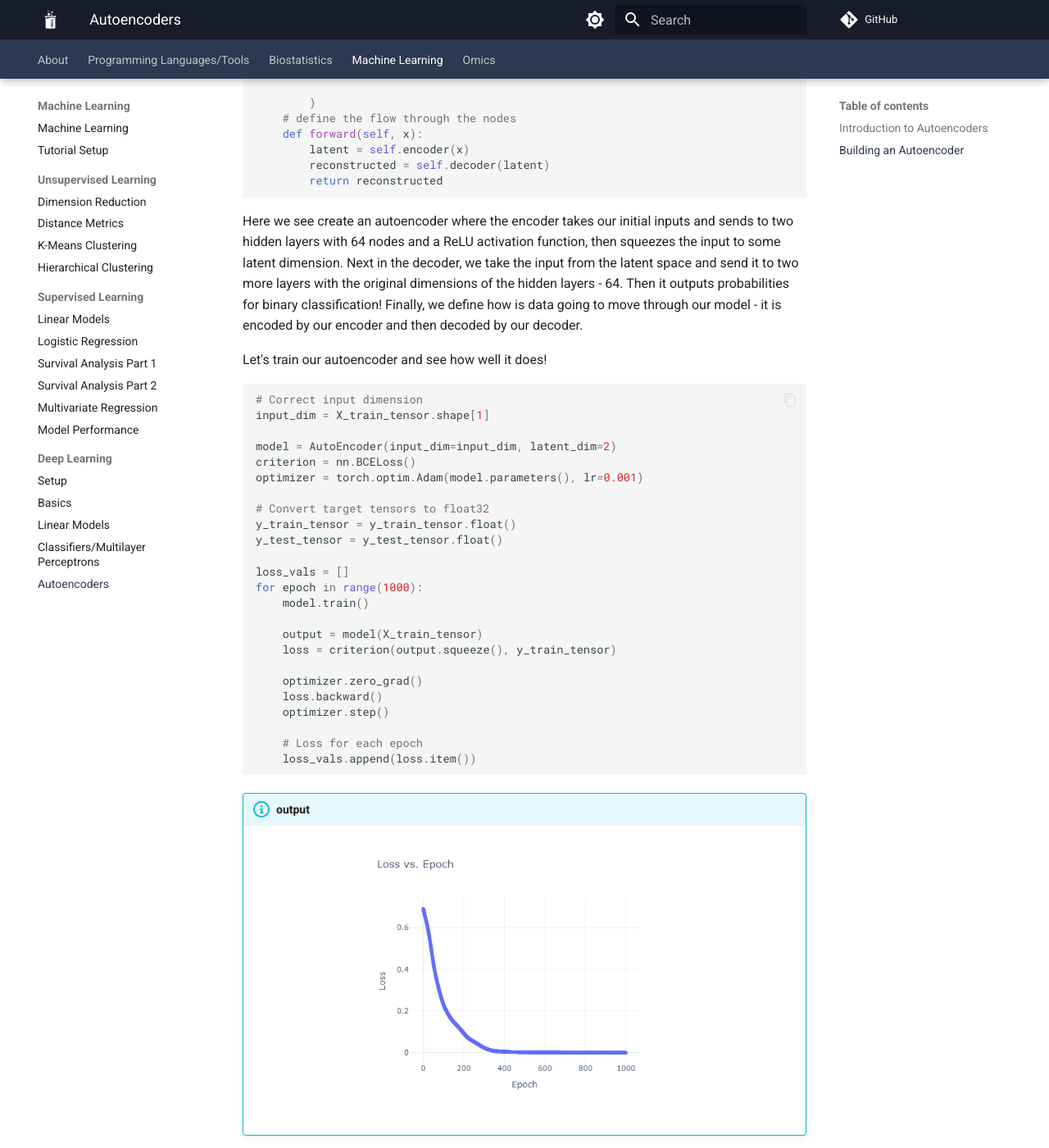
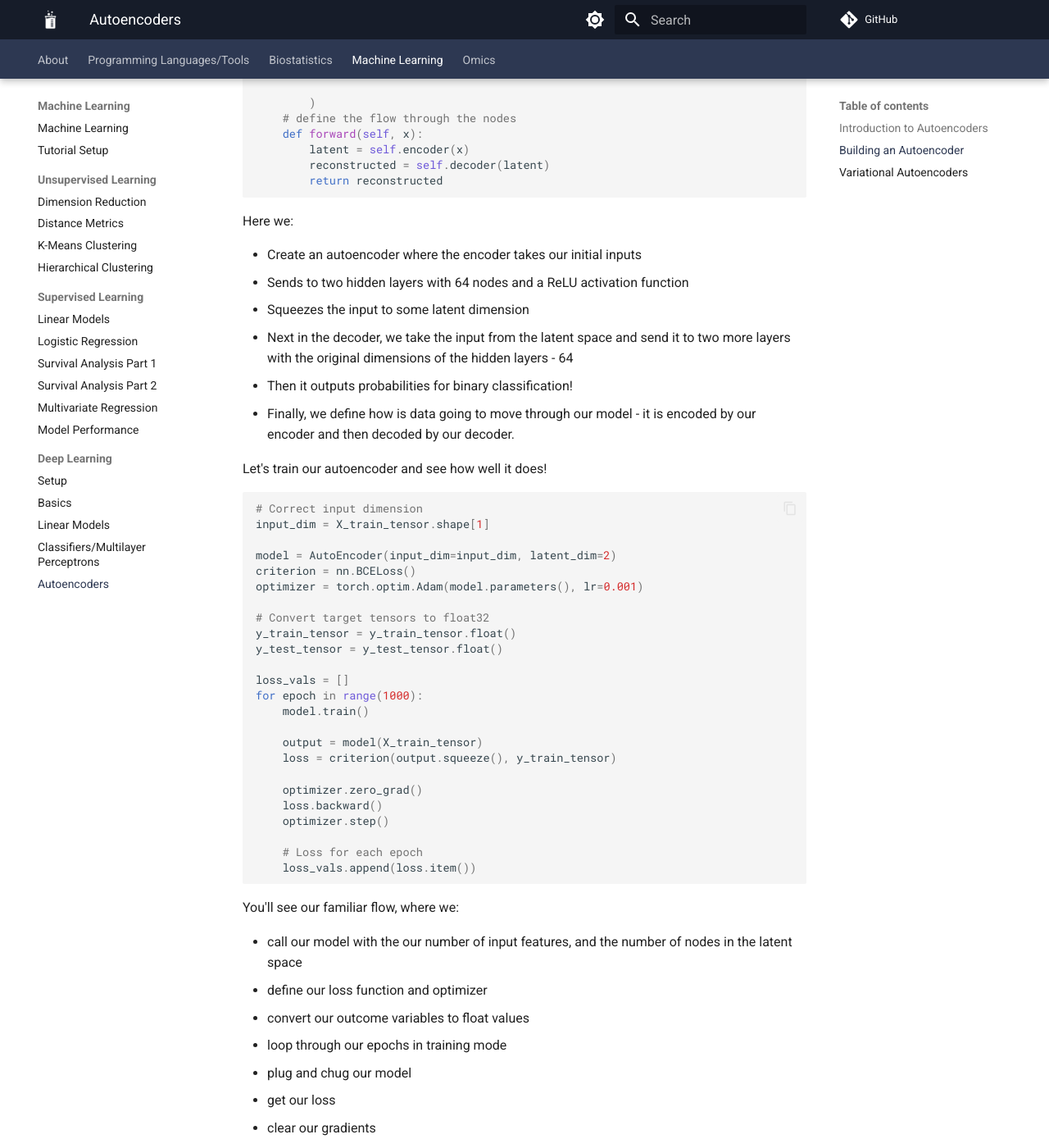
Before and after one commit to comp-tox-jhu/CompToxLab, an MkDocs documentation site: the page built from docs/machine_learning/deep_learning/04_autoencoder.md, in a window 1280 px wide and 1400 px high, scrolled down 3184 px. Shown: the whole window at 82% size. Built offline with MkDocs 1.6.1 and Material for MkDocs 9.7.7, drawn with Linux system fonts in a browser that asks for light colours; comment, search, counter and statistics services are not loaded; some of the changed text lies outside the part shown.

Commit message:
Update 04_autoencoder.md

````diff
--- a/docs/machine_learning/deep_learning/04_autoencoder.md
+++ b/docs/machine_learning/deep_learning/04_autoencoder.md
@@ -121,7 +121,14 @@ class AutoEncoder(nn.Module):
         return reconstructed
 ```
 
-Here we see create an autoencoder where the encoder takes our initial inputs and sends to two hidden layers with 64 nodes and a ReLU activation function, then squeezes the input to some latent dimension. Next in the decoder, we take the input from the latent space and send it to two more layers with the original dimensions of the hidden layers - 64. Then it outputs probabilities for binary classification! Finally, we define how is data going to move through our model - it is encoded by our encoder and then decoded by our decoder.
+Here we:
+
+- Create an autoencoder where the encoder takes our initial inputs
+- Sends to two hidden layers with 64 nodes and a ReLU activation function
+- Squeezes the input to some latent dimension
+- Next in the decoder, we take the input from the latent space and send it to two more layers with the original dimensions of the hidden layers - 64
+- Then it outputs probabilities for binary classification!
+- Finally, we define how is data going to move through our model - it is encoded by our encoder and then decoded by our decoder.
 
 Let's train our autoencoder and see how well it does!
 
@@ -152,8 +159,45 @@ for epoch in range(1000):
     loss_vals.append(loss.item())
 ```
 
+You'll see our familiar flow, where we:
+
+- call our model with the our number of input features, and the number of nodes in the latent space
+- define our loss function and optimizer
+- convert our outcome variables to float values
+- loop through our epochs in training mode
+- plug and chug our model
+- get our loss
+- clear our gradients
+- backpropogate to update our model weights
+- perform gradient descent to find the optimal weights
+
+Now let's see how our loss changes as the number of epochs increases!
+
+```py
+# Create the plot
+fig = go.Figure()
+
+fig.add_trace(go.Scatter(x=list(range(1000)), y=loss_vals, mode='lines+markers', name='Loss'))
+
+# Add titles and labels
+fig.update_layout(
+    title='Loss vs. Epoch',
+    xaxis_title='Epoch',
+    yaxis_title='Loss',
+    template='plotly_white')
+
+# Show the plot
+fig.show()
+```
+
 !!! info "output"
     <figure markdown="span">
       ![](img/autoencoder_loss.png){ width="400" }
       <figcaption></figcaption>
     </figure>
+
+Great! we see that as the number of epochs increases the loss decreases and that this loss seems to level out after epoch 300.
+
+## Variational Autoencoders
+
+A recent improvement on the autoencoder is the variational autoencoder.
````
